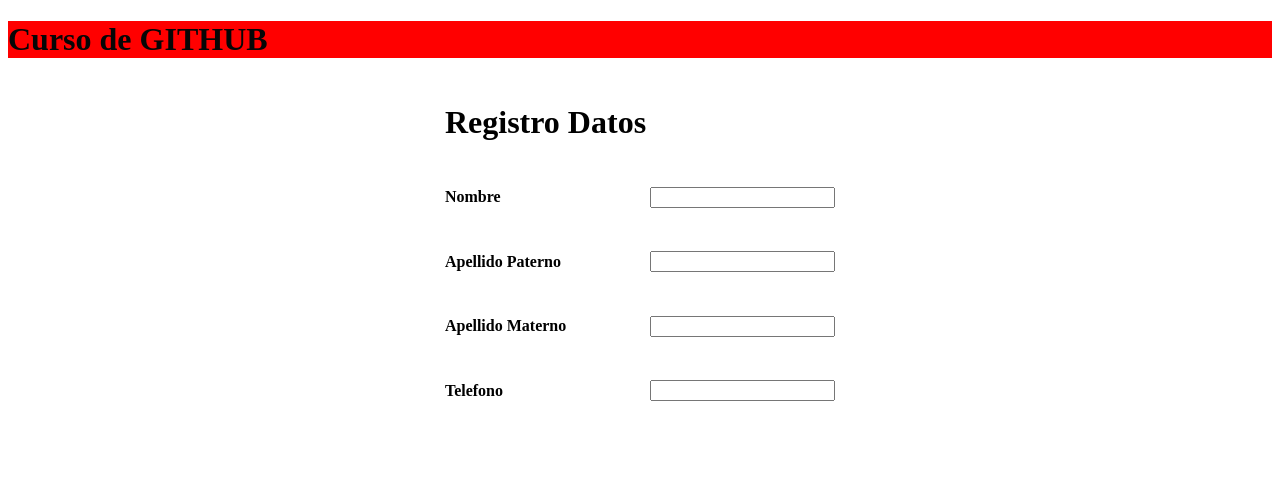
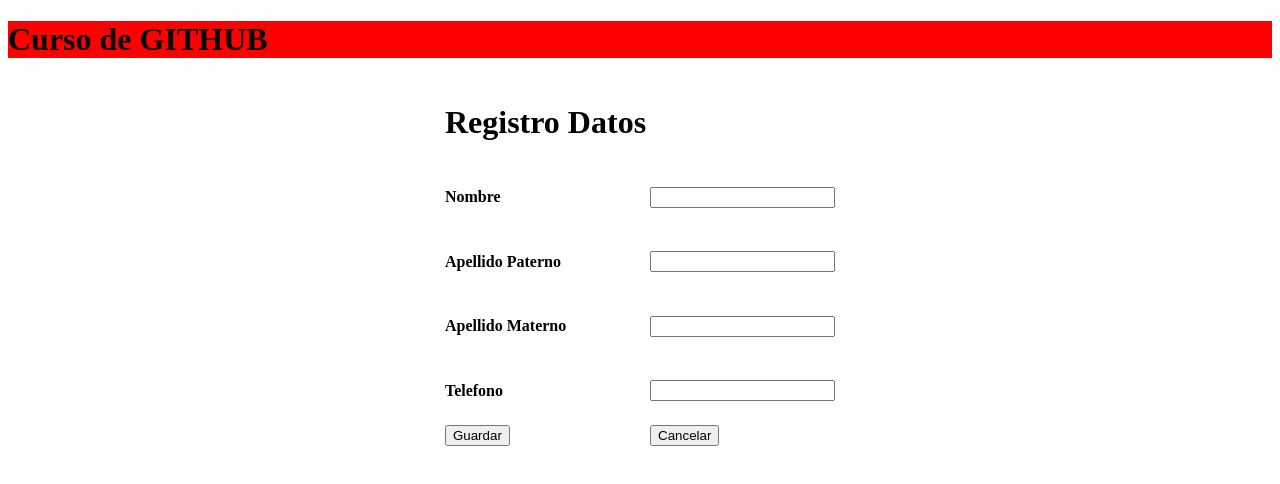
Before and after one commit to Eduardo0012/codigoFacilito, a plain HTML site: page index.html in a window 1280 px wide. Drawn offline with Linux system fonts and the light colour scheme.

Commit message:
Se agrego botones para el formulario

```diff
--- a/index.html
+++ b/index.html
@@ -39,6 +39,14 @@
                <td><h4>Telefono</h4></td>
                <td ><input type="text" name="" value=""></td>
             </tr>
+            <tr>
+               <td >
+                  <input type="button" name="" value="Guardar">
+               </td>
+               <td >
+                  <input type="button" name="" value="Cancelar">
+               </td>
+            </tr>
          </tbody>
       </table>
    </center>
```
